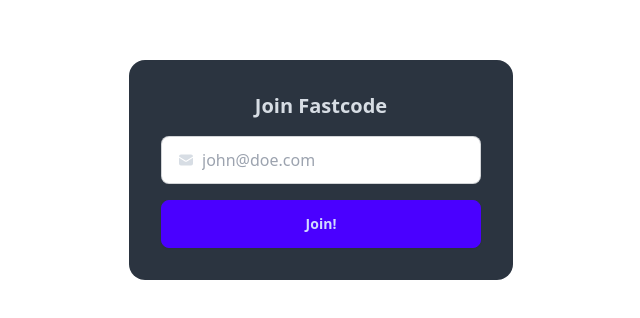
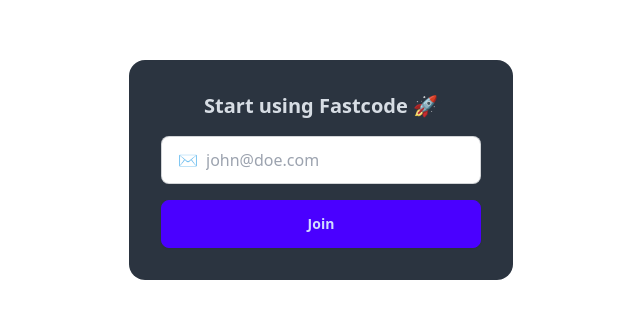
Before and after one commit to marcovcode/fastcode, a React (Vite) app: page /join in a window 1280 px wide. Shown: the part 230-548 px from the top of the page, without its empty margins (319-959 px from the left). Built offline with nearby package versions, Linux system fonts and the light colour scheme.

Commit message:
feat(app): Implement emojis

```diff
--- a/src/features/auth/JoinForm.tsx
+++ b/src/features/auth/JoinForm.tsx
@@ -1,14 +1,12 @@
-import { HiEnvelope } from "react-icons/hi2";
-
 const JoinForm = () => {
     return (
         <div>
             <div className="card bg-neutral text-neutral-content w-96">
                 <form className="card-body items-center text-center space-y-2">
-                    <h1 className="card-title">Join Fastcode</h1>
+                    <h1 className="card-title">Start using Fastcode 🚀</h1>
 
                     <label className="input input-bordered flex items-center gap-2 w-full">
-                        <HiEnvelope />
+                        <span>✉️</span>
                         <input
                             type="email"
                             className="grow"
@@ -16,7 +14,7 @@
                         />
                     </label>
 
-                    <button className="btn btn-primary w-full">Join!</button>
+                    <button className="btn btn-primary w-full">Join</button>
                 </form>
             </div>
         </div>
```
